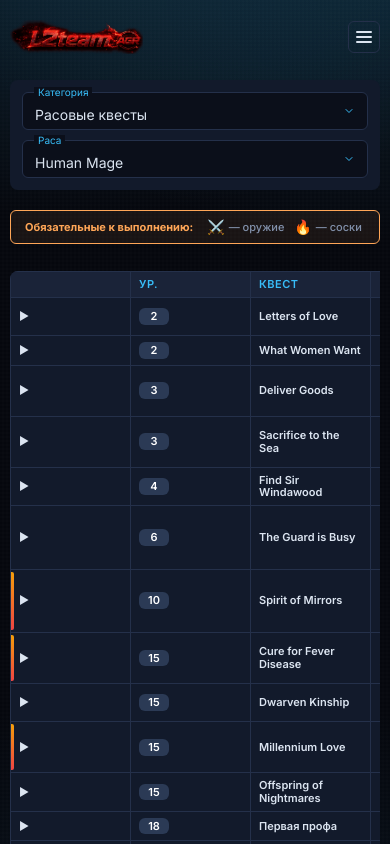
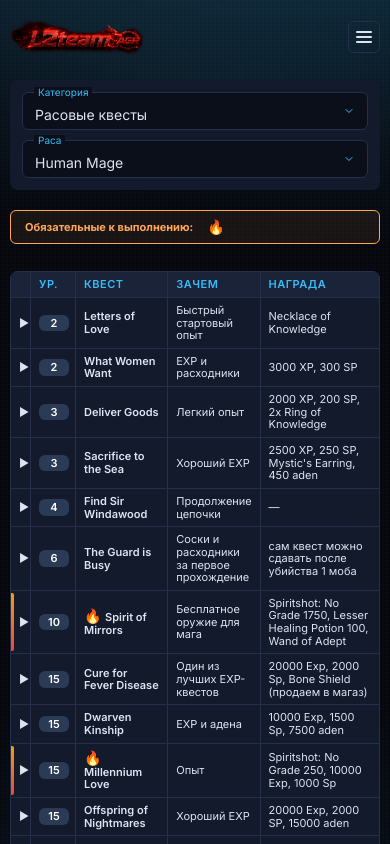
Before and after one commit to Prysya/l2team-navigator, a React (Vite) app: page /quests in a window 390 px wide. Shown: the top 844 px of the page. Built offline with nearby package versions, Linux system fonts and the light colour scheme.

Commit message:
fix: quest table — fire icon in name column, remove weapon highlight, mobile layout

```diff
--- a/src/components/quests/QuestsTab.module.scss
+++ b/src/components/quests/QuestsTab.module.scss
@@ -101,6 +101,14 @@
   }
 
   @include mobile {
+    table-layout: fixed;
+    th:nth-child(1), td:nth-child(1) { width: 20px; }
+    th:nth-child(2), td:nth-child(2) { width: 45px; }
+    th:nth-child(3), td:nth-child(3) { width: 25%; }
+    th:nth-child(4), td:nth-child(4) { width: 25%; }
+    th:nth-child(5), td:nth-child(5) { width: auto; }
+    th:nth-child(6), td:nth-child(6) { display: none; }
+
     th, td {
       padding: 6px 8px;
       font-size: $font-size-sm;
@@ -367,7 +375,6 @@
   gap: 4px;
 }
 
-.rowWeapon,
 .rowSoulshot {
   td:first-child {
     position: relative;
@@ -380,13 +387,9 @@
       bottom: 2px;
       width: 3px;
       border-radius: 0 2px 2px 0;
+      background: linear-gradient(to bottom, #f59e0b, #ef4444);
     }
   }
-}
-
-.rowWeapon td:first-child::before,
-.rowSoulshot td:first-child::before {
-  background: linear-gradient(to bottom, #f59e0b, #ef4444);
 }
 
 .tagWeapon,
--- a/src/components/quests/QuestsTab.tsx
+++ b/src/components/quests/QuestsTab.tsx
@@ -596,17 +596,16 @@ export default function QuestsTab() {
         columnHelper.accessor('name', {
           header: 'Квест',
           enableSorting: false,
-          cell: ({ getValue }) => <span style={{ fontWeight: 600 }}>{getValue()}</span>,
+          cell: ({ getValue, row }) => {
+            const tag = (row.original as Quest).rewardTag;
+            return (
+              <span style={{ fontWeight: 600 }}>
+                {(tag === 'soulshot' || tag === 'both') && <span className={styles.tagSoulshot}>🔥 </span>}
+                {getValue()}
+              </span>
+            );
+          },
         }),
-          ...(category === 'racial' ? [columnHelper.accessor('rewardTag', {
-          header: '',
-          enableSorting: false,
-          cell: ({ getValue }) => {
-            if (getValue() === 'weapon' || getValue() === 'both') return <span className={styles.tagWeapon}>⚔️</span>;
-            if (getValue() === 'soulshot') return <span className={styles.tagSoulshot}>🔥</span>;
-            return null;
-          },
-        })] : []),
         columnHelper.accessor('desc', {
           header: 'Зачем',
           enableSorting: false,
@@ -686,8 +685,7 @@ export default function QuestsTab() {
         {category === 'racial' && (
           <div className={styles.legend}>
             <span className={styles.legendTitle}>Обязательные к выполнению:</span>
-            <span className={styles.legendItem}><span className={styles.tagWeapon}>⚔️</span> — оружие</span>
-            <span className={styles.legendItem}><span className={styles.tagSoulshot}>🔥</span> — соски</span>
+            <span className={styles.legendItem}><span className={styles.tagSoulshot}>🔥</span></span>
           </div>
         )}
 
@@ -713,7 +711,7 @@ export default function QuestsTab() {
                 <Fragment key={row.id}>
                   <tr
                     onClick={() => toggleRow(q.name)}
-                    className={category === 'racial' && (eq.rewardTag === 'weapon' || eq.rewardTag === 'both' || eq.rewardTag === 'soulshot') ? styles.rowWeapon : ''}
+                    className={category === 'racial' && (eq.rewardTag === 'soulshot' || eq.rewardTag === 'both') ? styles.rowSoulshot : ''}
                     style={{ cursor: 'pointer' }}
                   >
                     {row.getVisibleCells().map(cell => (
```
